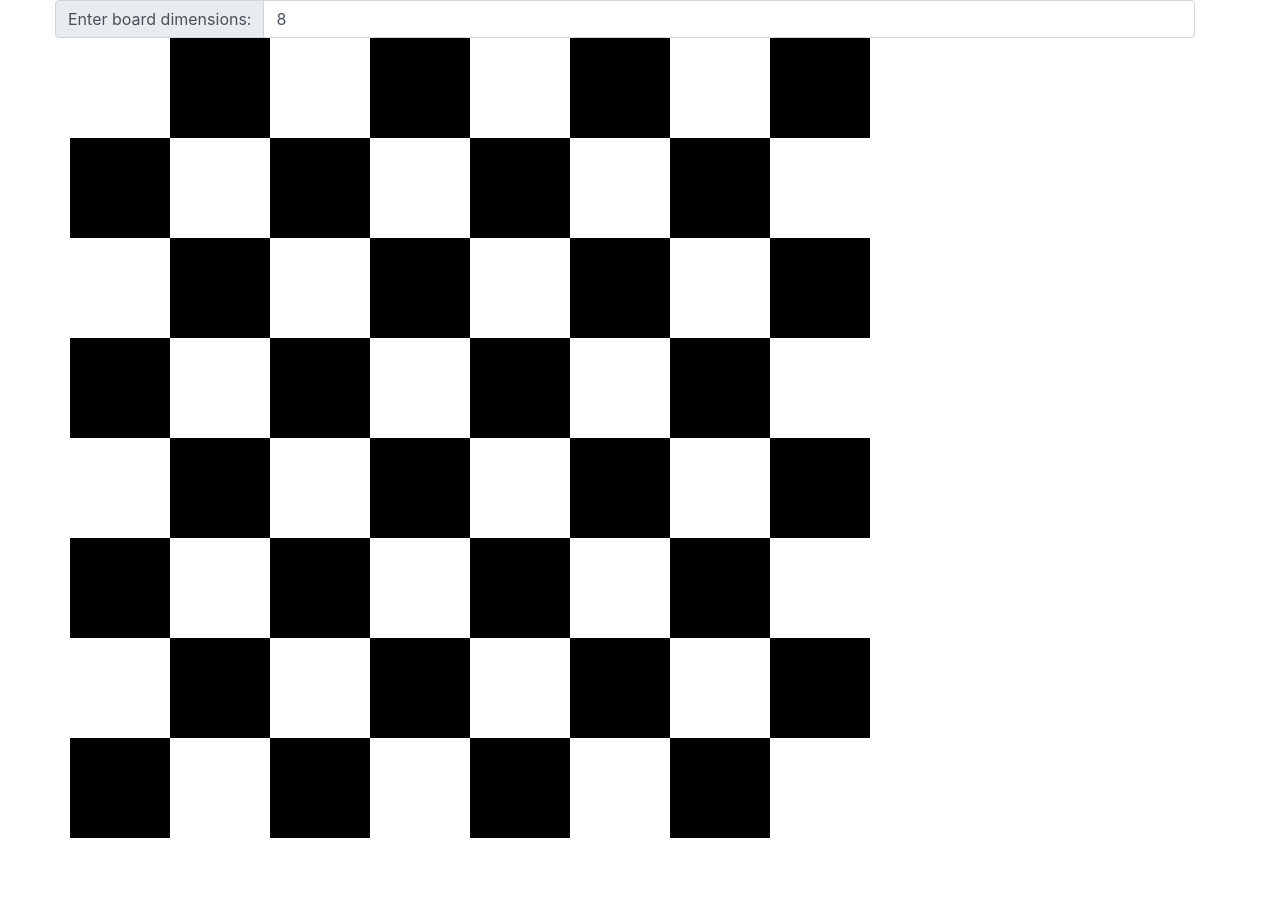
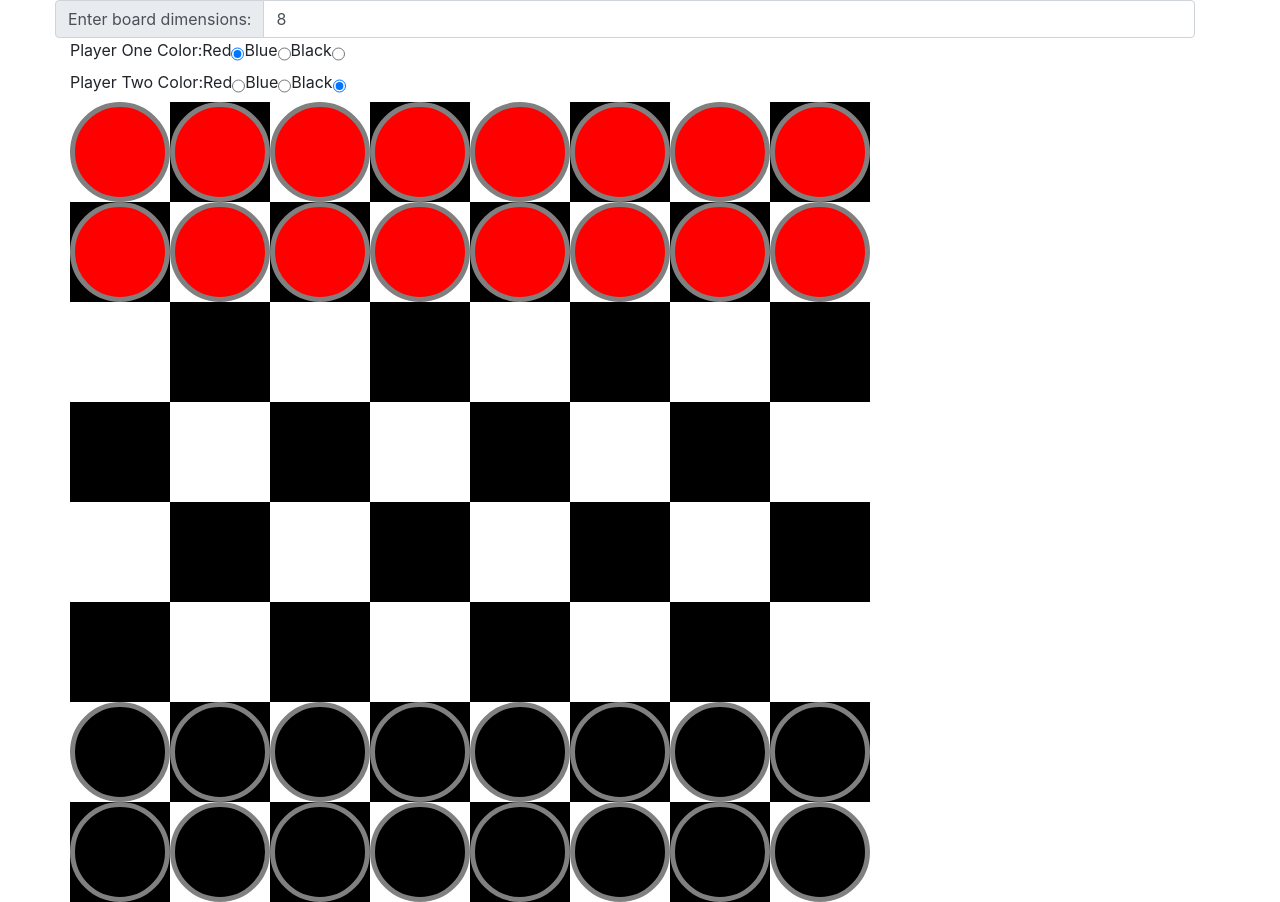
Before and after one commit to dathanwong/driven-take-home, a React (Create React App) app: page / in a window 1280 px wide. Before the commit the page ends 838 px from the top, so only its background shows below. Built offline with nearby package versions, Linux system fonts and the light colour scheme.

Commit message:
Added color picker to change player piece color

```diff
--- /dev/null
+++ b/src/Components/CheckerPiece.js
@@ -0,0 +1,13 @@
+import React, { useState } from 'react';
+import './CheckerPieceStyle.css';
+
+const CheckerPiece = (props) => {
+
+    const {color, left} = props;
+
+    return (
+        <div className="checker-piece" style={{backgroundColor:color, left:left+"px"}}></div>
+     );
+}
+
+export default CheckerPiece;
--- /dev/null
+++ b/src/Components/CheckerPieceStyle.css
@@ -0,0 +1,7 @@
+.checker-piece{
+    height: 100px;
+    width: 100px;
+    border-radius: 50%;
+    border: 5px solid gray;
+    position: absolute;
+}
--- a/src/Components/Checkerboard.js
+++ b/src/Components/Checkerboard.js
@@ -1,9 +1,11 @@
-import React from 'react';
+import React, {useState, useEffect} from 'react';
 import './CheckerboardStyle.css';
+import CheckerPiece from './CheckerPiece';
 
 const Checkerboard = (props) => {
 
-    const {dimensions} = props;
+    const {dimensions, playerOneColor, playerTwoColor} = props;
+    const [checkerPieces, setCheckerPieces] = useState(null);
 
     //Create checkerboard matrix with each item indicating color
     let board = [];
@@ -15,20 +17,43 @@ const Checkerboard = (props) => {
         board.push(row);
     }
 
+    //Initialize checker pieces with an array indicating their location
+    //0 = no piece
+    //1 = red piece
+    //-1 = black piece
+    useEffect(() => {
+        let pieces = [];
+        for(let i = 0; i < dimensions; i++){
+            let row = [];
+            for(let j = 0; j < dimensions; j++){
+                if(i <= 1) row.push(1);
+                else if(i >= dimensions-2) row.push(-1);
+                else row.push(0);
+            }
+            pieces.push(row);
+        }
+        setCheckerPieces(pieces);
+        console.log(pieces);
+    }, [dimensions])
 
     return (
-        board.map((row, index) =>{
-            console.log(row);
+        board.map((row, rowIndex) =>{
             return (
-                <div className="row board-row" key={index}>
+                <>
+                <div className="row board-row" key={rowIndex}>
                     {
                         row.map((col, colIndex) =>{
                             return (
-                                <span key={index + colIndex} className={col === 1 ? "square square-black" : "square square-white"}></span>
-                            )
+                                <>
+                                <span key={rowIndex + colIndex} className={col === 1 ? "square square-black" : "square square-white"}></span>
+                                {checkerPieces && checkerPieces[rowIndex][colIndex] === 1 && <CheckerPiece left={colIndex*100} color={playerOneColor}/>}
+                                {checkerPieces && checkerPieces[rowIndex][colIndex] === -1 && <CheckerPiece left={colIndex*100} color={playerTwoColor}/>}
+                                </>
+                                )
                             })
                     }
                 </div>
+                </>
             )
         }
 
--- /dev/null
+++ b/src/Components/ColorPicker.js
@@ -0,0 +1,41 @@
+import React from 'react';
+
+const ColorPicker = (props) => {
+
+    const {playerOneColor, setPlayerOneColor, playerTwoColor, setPlayerTwoColor} = props;
+
+    function handlePlayerOne(e){
+        setPlayerOneColor(e.target.value);
+    }
+
+    function handlePlayerTwo(e){
+        setPlayerTwoColor(e.target.value);
+    }
+
+    return (
+        <>
+        <div className="container">
+            <div className="row">
+                <span>Player One Color: </span>
+                <label>Red</label>
+                <input type="radio" value="red" name="playerOneColor" checked={playerOneColor==="red"} onChange={handlePlayerOne} />
+                <label>Blue</label>
+                <input type="radio" value="blue" name="playerOneColor" checked={playerOneColor==="blue"} onChange={handlePlayerOne} />
+                <label>Black</label>
+                <input type="radio" value="black" name="playerOneColor" checked={playerOneColor==="black"} onChange={handlePlayerOne}/>
+            </div>
+            <div className="row">
+                <span>Player Two Color: </span>
+                <label>Red</label>
+                <input type="radio" value="red" name="playerTwoColor" checked={playerTwoColor==="red"} onChange={handlePlayerTwo}/>
+                <label>Blue</label>
+                <input type="radio" value="blue" name="playerTwoColor" checked={playerTwoColor==="blue"} onChange={handlePlayerTwo}/>
+                <label>Black</label>
+                <input type="radio" value="black" name="playerTwoColor" checked={playerTwoColor==="black"} onChange={handlePlayerTwo}/>
+            </div>
+        </div>
+        </>
+     );
+}
+
+export default ColorPicker;
--- a/src/Views/Main.js
+++ b/src/Views/Main.js
@@ -1,11 +1,14 @@
 import React, { useState } from 'react';
 import SizeInput from '../Components/SizeInput';
 import Checkerboard from '../Components/Checkerboard';
+import ColorPicker from '../Components/ColorPicker';
 
 const Main = (props) => {
 
     //Dimensions of the checkerboard, N x N
     const [dimensions, setDimensions] = useState(8);
+    const [playerOneColor, setPlayerOneColor] = useState("red");
+    const [playerTwoColor, setPlayerTwoColor] = useState("black");
 
     return (
         <div className="container">
@@ -13,8 +16,11 @@ const Main = (props) => {
                 <SizeInput dimensions={dimensions} setDimensions={setDimensions}/>
             </div>
             <div className="row">
+                <ColorPicker playerOneColor={playerOneColor} setPlayerOneColor={setPlayerOneColor} playerTwoColor={playerTwoColor} setPlayerTwoColor={setPlayerTwoColor} />
+            </div>
+            <div className="row">
                 <div className="col">
-                    <Checkerboard dimensions={dimensions}/>
+                    <Checkerboard dimensions={dimensions} playerOneColor={playerOneColor} playerTwoColor={playerTwoColor} />
                 </div>
             </div>
         </div>
```
Also changed, not shown: src/Components/CheckerboardStyle.css (line endings or trailing spaces).
